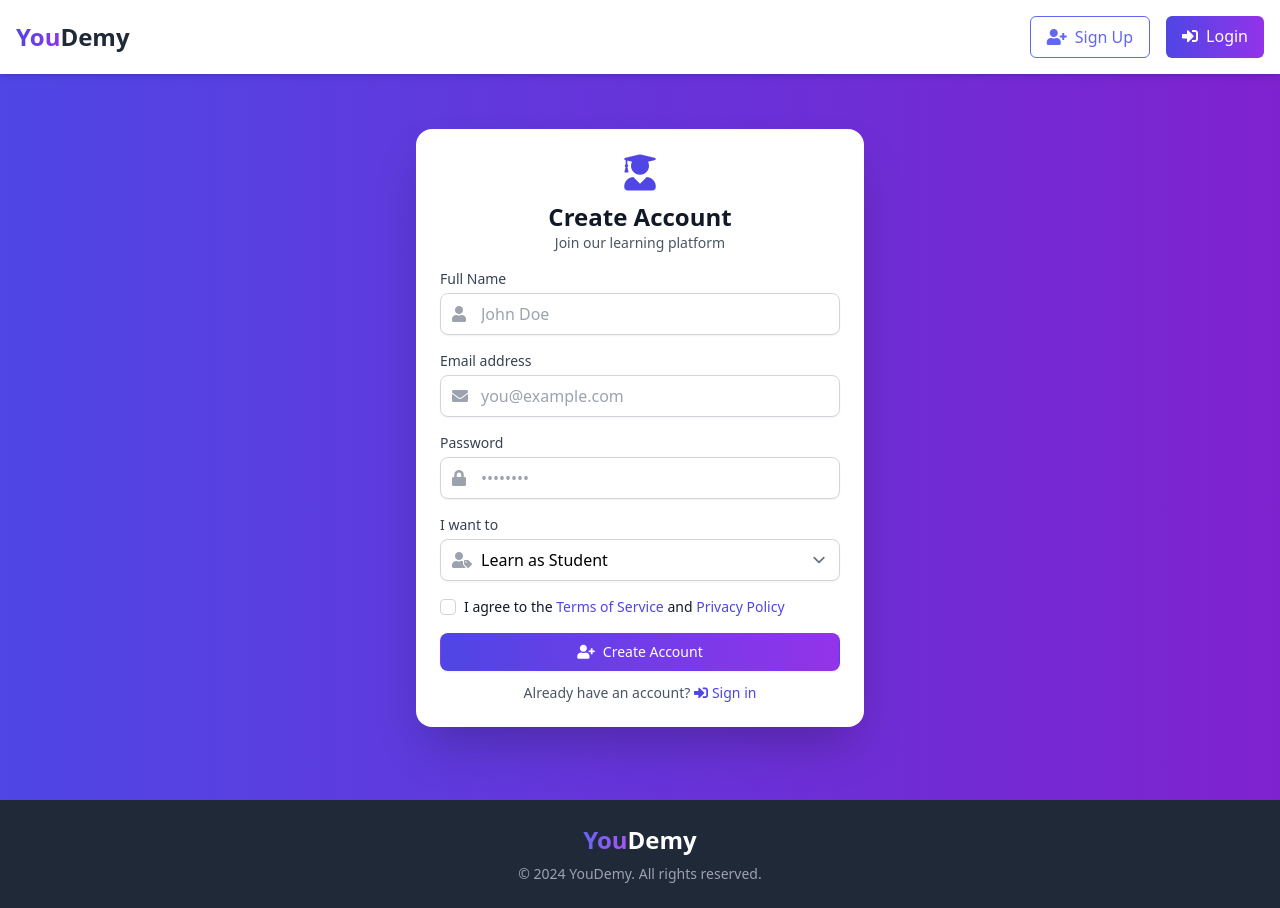
After one commit to abdellatifguezadi/youdemy, a PHP site: page /register in a window 1280 px wide. The commit adds this page. Run offline with PHP 8.4, Linux system fonts and the light colour scheme; some libraries are stand-ins or nearby versions.

Commit message:
login et register html et tailwind et updat colors templete

```diff
--- a/app/controllers/AuthController.php
+++ b/app/controllers/AuthController.php
@@ -0,0 +1,14 @@
+<?php
+
+class AuthController extends BaseController {
+    public function showLoginForm() {
+        $this->render('auth/login');
+    }
+
+    public function showRegisterForm() {
+        $role = isset($_GET['role']) ? $_GET['role'] : '';
+        $this->render('auth/register', ['role' => $role]);
+    }
+
+
+}
--- /dev/null
+++ b/app/views/auth/register.php
@@ -0,0 +1,111 @@
+<?php include dirname(__DIR__) . '/partials/modals/header.php'; ?>
+
+<div class="min-h-screen bg-gradient-to-r from-indigo-600 to-purple-700 flex items-center justify-center pt-20 pb-6 px-4 sm:px-6 lg:px-8">
+    <div class="max-w-md w-full bg-white rounded-2xl shadow-2xl p-6 transform transition-all hover:scale-105">
+        <!-- Icon et Titre -->
+        <div class="text-center mb-4">
+            <i class="fas fa-user-graduate text-4xl text-indigo-600 mb-2"></i>
+            <h2 class="text-2xl font-bold text-gray-900">Create Account</h2>
+            <p class="text-sm text-gray-600">Join our learning platform</p>
+        </div>
+
+        <?php if(isset($_SESSION['error'])): ?>
+            <div class="bg-red-100 border border-red-400 text-red-700 px-3 py-2 rounded relative mb-3 text-sm">
+                <?= $_SESSION['error']; ?>
+                <?php unset($_SESSION['error']); ?>
+            </div>
+        <?php endif; ?>
+
+        <!-- Formulaire -->
+        <form class="mt-4 space-y-4" action="/register" method="POST">
+            <!-- Full Name -->
+            <div>
+                <label for="name" class="block text-sm font-medium text-gray-700">Full Name</label>
+                <div class="mt-1 relative">
+                    <div class="absolute inset-y-0 left-0 pl-3 flex items-center pointer-events-none">
+                        <i class="fas fa-user text-gray-400"></i>
+                    </div>
+                    <input id="name" name="name" type="text" required
+                        class="appearance-none block w-full pl-10 px-3 py-2 border border-gray-300 rounded-lg shadow-sm
+                        placeholder-gray-400 focus:outline-none focus:ring-2 focus:ring-indigo-500 focus:border-transparent"
+                        placeholder="John Doe">
+                </div>
+            </div>
+
+            <!-- Email -->
+            <div>
+                <label for="email" class="block text-sm font-medium text-gray-700">Email address</label>
+                <div class="mt-1 relative">
+                    <div class="absolute inset-y-0 left-0 pl-3 flex items-center pointer-events-none">
+                        <i class="fas fa-envelope text-gray-400"></i>
+                    </div>
+                    <input id="email" name="email" type="email" required
+                        class="appearance-none block w-full pl-10 px-3 py-2 border border-gray-300 rounded-lg shadow-sm
+                        placeholder-gray-400 focus:outline-none focus:ring-2 focus:ring-indigo-500 focus:border-transparent"
+                        placeholder="you@example.com">
+                </div>
+            </div>
+
+            <!-- Password -->
+            <div>
+                <label for="password" class="block text-sm font-medium text-gray-700">Password</label>
+                <div class="mt-1 relative">
+                    <div class="absolute inset-y-0 left-0 pl-3 flex items-center pointer-events-none">
+                        <i class="fas fa-lock text-gray-400"></i>
+                    </div>
+                    <input id="password" name="password" type="password" required
+                        class="appearance-none block w-full pl-10 px-3 py-2 border border-gray-300 rounded-lg shadow-sm
+                        placeholder-gray-400 focus:outline-none focus:ring-2 focus:ring-indigo-500 focus:border-transparent"
+                        placeholder="••••••••">
+                </div>
+            </div>
+
+            <!-- Role Selection -->
+            <div>
+                <label for="role" class="block text-sm font-medium text-gray-700">I want to</label>
+                <div class="mt-1 relative">
+                    <div class="absolute inset-y-0 left-0 pl-3 flex items-center pointer-events-none">
+                        <i class="fas fa-user-tag text-gray-400"></i>
+                    </div>
+                    <select id="role" name="role" required
+                        class="appearance-none block w-full pl-10 px-3 py-2 border border-gray-300 rounded-lg shadow-sm
+                        focus:outline-none focus:ring-2 focus:ring-indigo-500 focus:border-transparent">
+                        <option value="student" <?= ($role === 'student') ? 'selected' : '' ?>>Learn as Student</option>
+                        <option value="teacher" <?= ($role === 'teacher') ? 'selected' : '' ?>>Teach as Instructor</option>
+                    </select>
+                </div>
+            </div>
+
+            <!-- Terms -->
+            <div class="flex items-center">
+                <input type="checkbox" name="terms" required
+                    class="h-4 w-4 text-indigo-600 focus:ring-indigo-500 border-gray-300 rounded">
+                <label class="ml-2 block text-sm text-gray-900">
+                    I agree to the
+                    <a href="/terms" class="text-indigo-600 hover:text-indigo-500">Terms of Service</a> and
+                    <a href="/privacy" class="text-indigo-600 hover:text-indigo-500">Privacy Policy</a>
+                </label>
+            </div>
+
+            <!-- Submit Button -->
+            <div>
+                <button type="submit"
+                    class="w-full flex justify-center items-center py-2 px-4 border border-transparent rounded-lg shadow-sm text-sm
+                    font-medium text-white bg-gradient-to-r from-indigo-600 to-purple-600 hover:from-indigo-700 hover:to-purple-700
+                    focus:outline-none focus:ring-2 focus:ring-offset-2 focus:ring-indigo-500 transform transition-all hover:scale-105">
+                    <i class="fas fa-user-plus mr-2"></i>Create Account
+                </button>
+            </div>
+        </form>
+
+        <!-- Sign in link -->
+        <p class="mt-3 text-center text-sm text-gray-600">
+            Already have an account?
+            <a href="/login" class="font-medium text-indigo-600 hover:text-indigo-500">
+                <i class="fas fa-sign-in-alt mr-1"></i>Sign in
+            </a>
+        </p>
+    </div>
+</div>
+
+<?php include dirname(__DIR__) . '/partials/modals/footer.php'; ?>
--- a/app/views/partials/modals/footer.php
+++ b/app/views/partials/modals/footer.php
@@ -3,7 +3,7 @@
             <div class="text-center">
                 <div class="mb-2">
                     <span class="text-2xl font-bold">
-                        <span class="text-blue-500">You</span>Demy
+                        <span class="bg-gradient-to-r from-indigo-500 to-purple-500 bg-clip-text text-transparent">You</span>Demy
                     </span>
                 </div>
                 <p class="text-gray-400 text-sm">
--- a/app/views/partials/modals/header.php
+++ b/app/views/partials/modals/header.php
@@ -4,9 +4,36 @@
     <meta charset="UTF-8">
     <meta name="viewport" content="width=device-width, initial-scale=1.0">
     <title>YouDemy - Online Learning Platform</title>
-    <script src="https://cdn.tailwindcss.com"></script>
-    <link rel="stylesheet" href="https://cdnjs.cloudflare.com/ajax/libs/font-awesome/6.5.1/css/all.min.css">
-
+    <!-- Tailwind CSS CDN -->
+    <script src="https://cdn.tailwindcss.com?plugins=forms,typography,aspect-ratio"></script>
+    <!-- Font Awesome -->
+    <link rel="stylesheet" href="https://cdnjs.cloudflare.com/ajax/libs/font-awesome/5.15.4/css/all.min.css">
+    <!-- Custom Styles -->
+    <style type="text/tailwindcss">
+        @layer utilities {
+            .animate-fade-in {
+                animation: fadeIn 0.5s ease-in;
+            }
+            .animate-fade-in-delay {
+                animation: fadeIn 0.5s ease-in 0.2s;
+            }
+            .animate-fade-in-delay-2 {
+                animation: fadeIn 0.5s ease-in 0.4s;
+            }
+            @keyframes fadeIn {
+                from { opacity: 0; transform: translateY(10px); }
+                to { opacity: 1; transform: translateY(0); }
+            }
+            .animate-shake {
+                animation: shake 0.5s ease-in-out;
+            }
+            @keyframes shake {
+                0%, 100% { transform: translateX(0); }
+                25% { transform: translateX(-5px); }
+                75% { transform: translateX(5px); }
+            }
+        }
+    </style>
 </head>
 <body class="flex flex-col min-h-screen">
     <header class="fixed w-full bg-white shadow-md z-50">
@@ -14,16 +41,16 @@
             <div class="flex items-center justify-between">
                 <div class="text-2xl font-bold text-gray-800">
                     <a href="/" class="flex items-center">
-                        <span class="text-blue-600">You</span>Demy
+                        <span class="bg-gradient-to-r from-indigo-600 to-purple-600 bg-clip-text text-transparent">You</span>Demy
                     </a>
                 </div>
 
                 <div class="flex gap-4">
-                    <a href="/register" class="px-4 py-2 border border-blue-500 text-blue-500 rounded-md hover:bg-blue-50 transition">
-                        Sign Up
+                    <a href="/register" class="px-4 py-2 border border-indigo-500 text-indigo-500 rounded-md hover:bg-indigo-50 transition">
+                        <i class="fas fa-user-plus mr-2"></i>Sign Up
                     </a>
-                    <a href="/login" class="px-4 py-2 bg-blue-500 text-white rounded-md hover:bg-blue-600 transition">
-                        Login
+                    <a href="/login" class="px-4 py-2 bg-gradient-to-r from-indigo-600 to-purple-600 text-white rounded-md hover:from-indigo-700 hover:to-purple-700 transition">
+                        <i class="fas fa-sign-in-alt mr-2"></i>Login
                     </a>
                 </div>
             </div>
--- a/public/index.php
+++ b/public/index.php
@@ -5,13 +5,20 @@ require_once '../core/BaseController.php';
 require_once '../core/Router.php';
 require_once '../core/Route.php';
 require_once '../app/controllers/UserController.php';
+require_once '../app/controllers/AuthController.php';
 
 session_start();
 
 $router = new Router();
 Route::setRouter($router);
 
+// Pages principales
 Route::get('/', [UserController::class, 'index']);
 Route::get('/course/{id}', [UserController::class, 'courseDetails']);
 
+// Routes d'authentification
+Route::get('/login', [AuthController::class, 'showLoginForm']);
+Route::get('/register', [AuthController::class, 'showRegisterForm']);
+
+
 $router->dispatch($_SERVER['REQUEST_URI'], $_SERVER['REQUEST_METHOD']);
```
Also changed, not shown: app/views/auth/login.php (added, +87 -0 lines), app/views/partials/home.php (+12 -8 lines).
